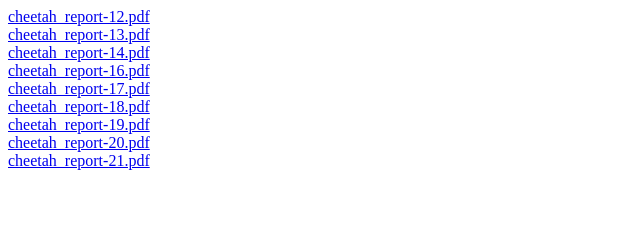
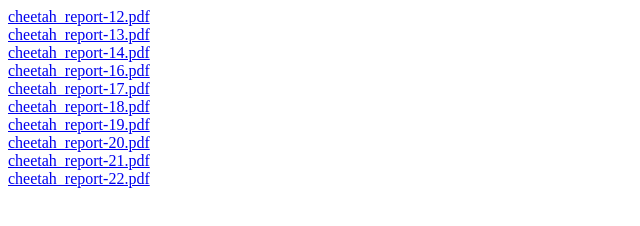
Before and after one commit to thescouser89/cheetah_report, a plain HTML site: page index.html in a window 1280 px wide. Shown: the whole page, without its empty margins (0-640 px from the left). Drawn offline with Linux system fonts and the light colour scheme.

Commit message:
Travis CI autocommit from travis build 22

```diff
--- a/index.html
+++ b/index.html
@@ -8,3 +8,4 @@
 <a href="cheetah_report-19.pdf">cheetah_report-19.pdf</a><br/>
 <a href="cheetah_report-20.pdf">cheetah_report-20.pdf</a><br/>
 <a href="cheetah_report-21.pdf">cheetah_report-21.pdf</a><br/>
+<a href="cheetah_report-22.pdf">cheetah_report-22.pdf</a><br/>
```
Also changed, not shown: 1 other file.
